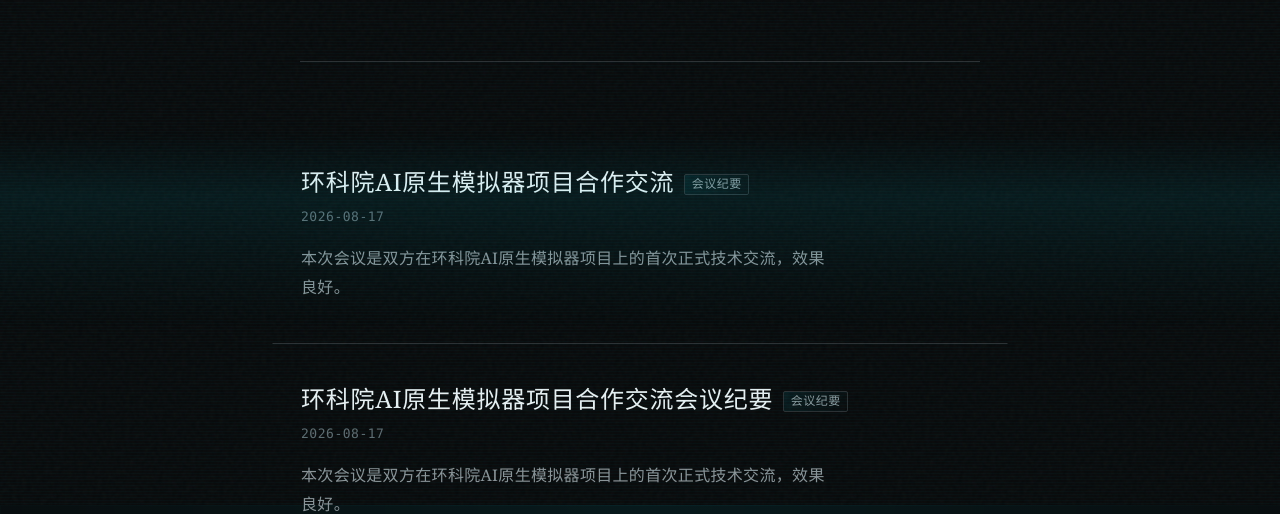
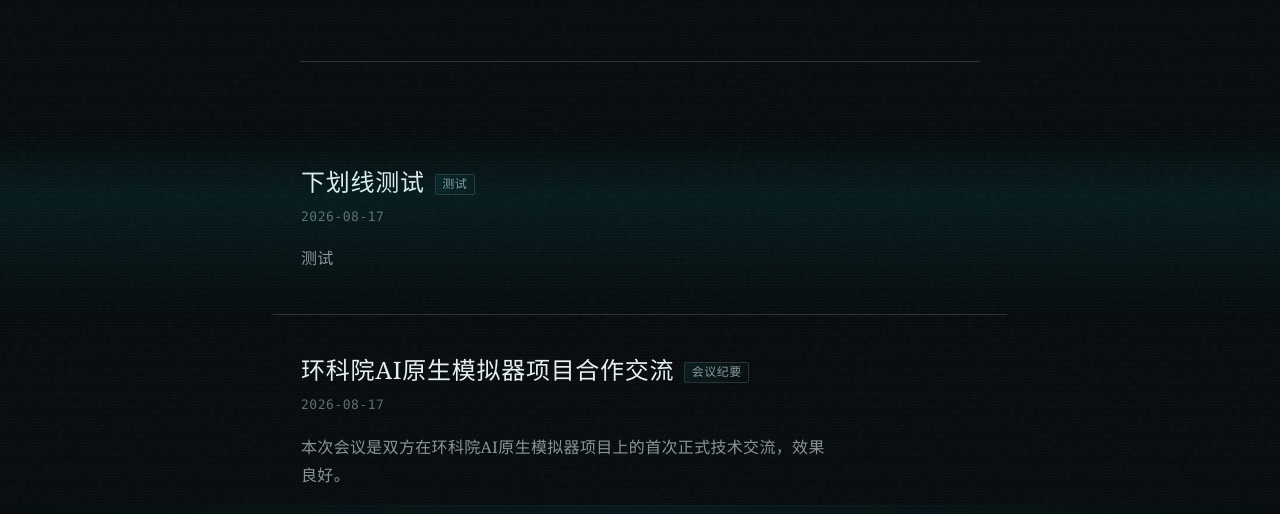
Before and after one commit to xixihi197/my-ai-blog, a website: page index.html in a window 1280 px wide. Shown: the part 295-809 px from the top of the page. Drawn offline with Linux system fonts and the light colour scheme.

Commit message:
首页添加笔记：下划线测试

```diff
--- a/index.html
+++ b/index.html
@@ -17,6 +17,11 @@
 
         <section class="note-list" aria-label="笔记列表">
             <hr>
+            <article class="note">
+                <h2><a href="notes/下划线测试.html">下划线测试</a> <span class="tag">测试</span></h2>
+                <time class="meta" datetime="2026-08-17">2026-08-17</time>
+                <p class="summary">测试</p>
+            </article>
             <article class="note">
                 <h2><a href="notes/环科院ai原生模拟器项目合作交流.html">环科院AI原生模拟器项目合作交流</a> <span class="tag">会议纪要</span></h2>
                 <time class="meta" datetime="2026-08-17">2026-08-17</time>
```
